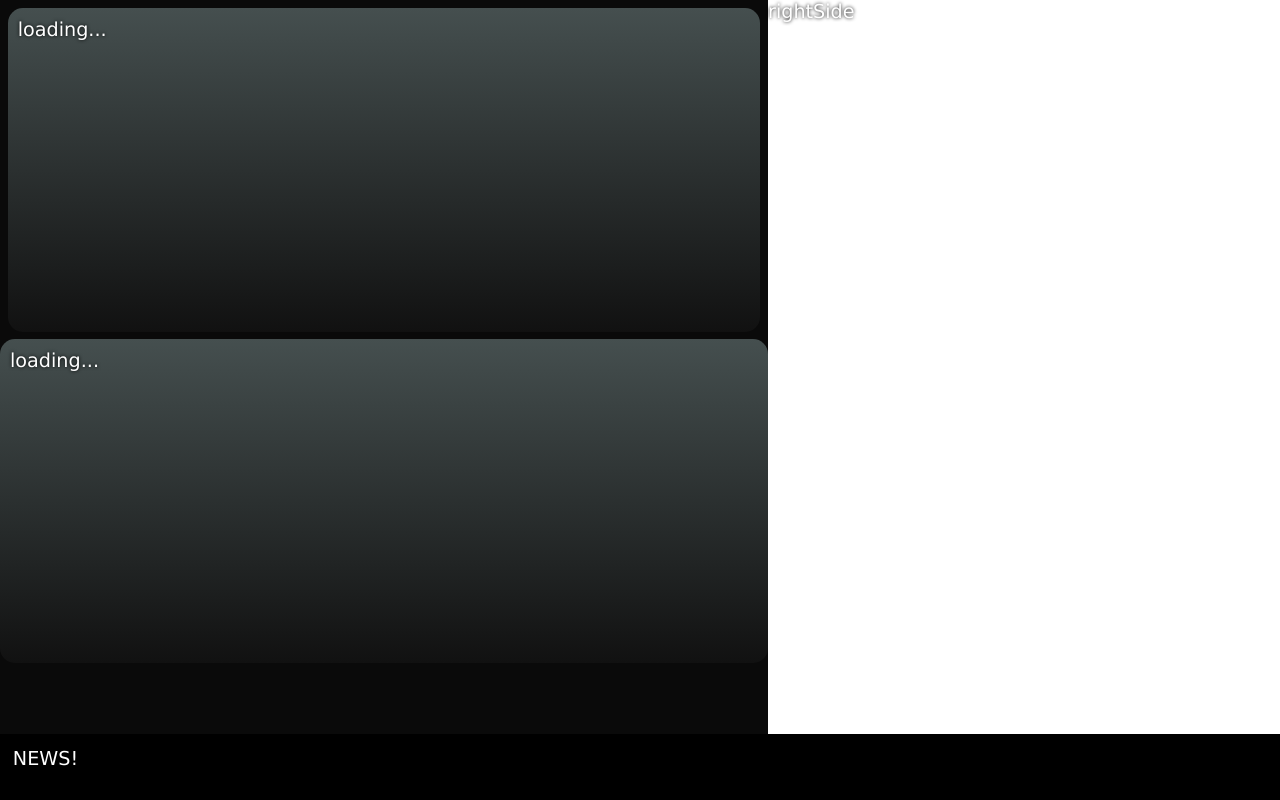
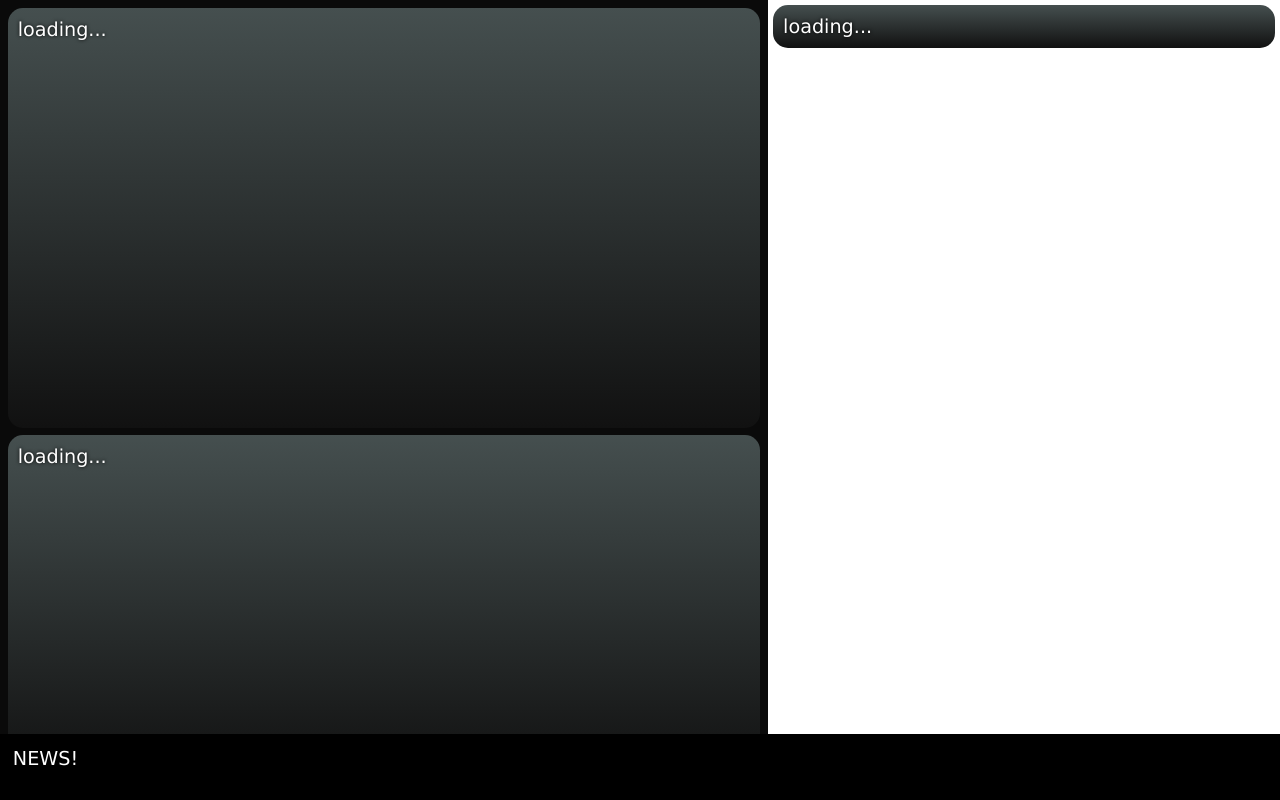
Before and after one commit to ievans/simmonsdash, a Django app: template templates/index.html in a window 1280 px wide. Run offline with Django 3.2, Linux system fonts and the light colour scheme; the template is opened without the code that fills it, so the values that code supplies are empty; some libraries are stand-ins or nearby versions.

Commit message:
tweaked CSS (not sure it's better)

```diff
--- a/media/main.css
+++ b/media/main.css
@@ -8,6 +8,11 @@ body {
     height: 100%;
     text-shadow: rgb(0,0,0) 0px 0px 0.2em;
     -webkit-text-stroke: 1px transparent;
+}
+
+.mainBody {
+    height: 100%;
+    min-height: 95%;
 }
 
 .bottomTicker {
@@ -23,13 +28,13 @@ body {
 
 .leftSide {
     width: 60%;
-    height: 95%;
+    height: 100%;
     float: left;
 }
 
 .rightSide {
     width: 40%;
-    height: 95%;
+    height: 100%;
     float:right;
     background-color: white;
 }
@@ -44,10 +49,9 @@ body {
 }
 
 #leftTop {
-    min-height: 40%;
+    min-height: 50%;
 }
 
 #leftBottom {
     min-height: 40%;
-    margin: auto auto;
 }
--- a/templates/index.html
+++ b/templates/index.html
@@ -44,16 +44,21 @@ $.ajax({
 
 </head>
 <body>
+<div class="mainBody">
 	<div class="leftSide">
-		<div class="module" id="leftTop" class="leftTop">
+		<div class="module" id="leftTop" id="leftTop">
 		  loading...
 		</div>
-		<div class="module" id="leftBottom" class="leftBottom">
+		<div class="module" id="leftBottom" id="leftBottom">
 
 		  loading...
 		</div>
 	</div>
-	<div id="rightSide" class="rightSide">rightSide</div>
+	<div id="rightSide" class="rightSide">
+	<div class="module" id="editorial">
+		  loading...
+		</div></div>
+</div>
 
 <div id="footer" class="bottomTicker">NEWS!</div>
 
```
